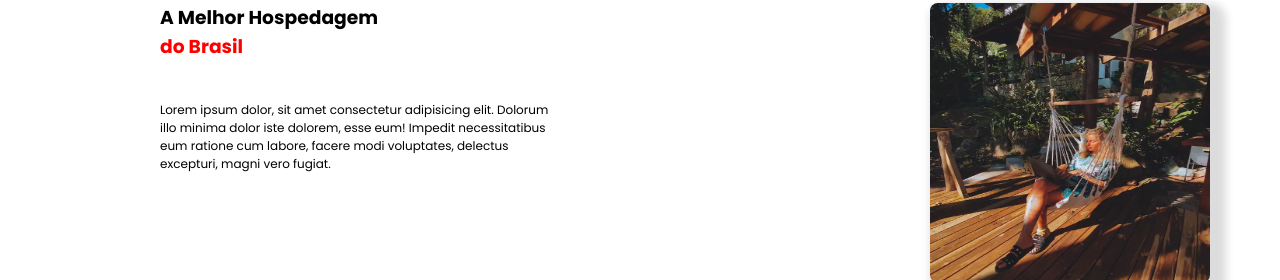
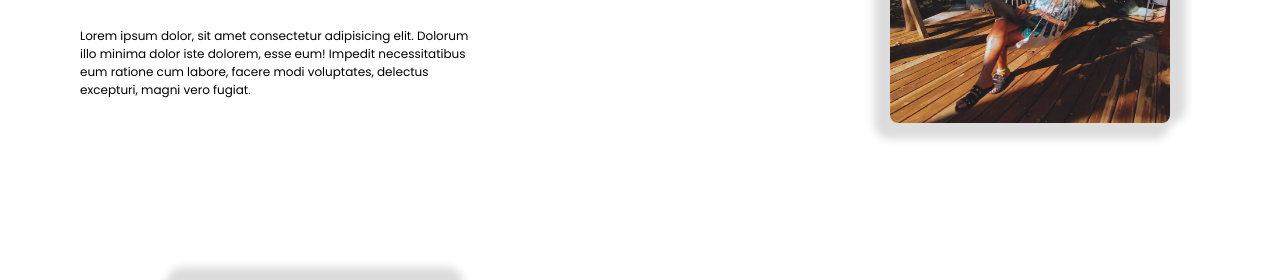
Before and after one commit to taticavalcanti22/projeto-integrador-2, a plain HTML site: page index.html in a window 1280 px wide. Shown: the part 317-597 px from the top of the page. Drawn offline with Linux system fonts and the light colour scheme.

Commit message:
melhorando o espaçamento

```diff
--- a/style.css
+++ b/style.css
@@ -5,6 +5,7 @@
     padding: 0;
     box-sizing: border-box;
     font-family: 'Poppins', sans-serif;
+
 }
 
 a {
@@ -25,6 +26,7 @@ body {
     flex-direction: column;
     justify-content: center;
     overflow-x: hidden;
+
 }
 
 header {
@@ -51,27 +53,27 @@ header {
     font-weight: bold;
 }
 
-section {
-    height: 100vh;
-}
 
-.sub-title{
-    color: red;
+.sub-title {
+    color: #FF385C;
 }
 
 .spacing {
-    margin-top: 40vh;
+    margin-top: 20vh;
 }
 
-.container{
+.container {
     display: flex;
     flex-direction: row;
     flex-wrap: wrap;
+    align-items: center;
+    justify-content: center;
 }
 
-.container-item, aside {
-    padding-left: 20vh;
+.container-item,
+aside {
     flex-grow: 1;
+    margin-left: 10vh;
 }
 
 .text-container {
@@ -79,17 +81,26 @@ section {
     flex-direction: column;
     overflow-wrap: break-word;
 }
+
 .text {
     width: 50vh;
     padding-top: 5vh;
     font-size: 1.5vh;
 }
 
+.title {
+    font-size: 4vh;
+}
+
+.sub-title {
+    font-size: 6vh;
+}
+
 .container-imagem {
     display: flex;
-    flex-direction:column;
+    flex-direction: column;
     flex-wrap: wrap;
-    justify-content:center;
+    justify-content: center;
     align-items: center;
 }
 
@@ -97,12 +108,13 @@ section {
     height: 35vh;
     width: 35vh;
     border-radius: 1vh;
-    box-shadow: 1vh 1vh 1vh 1vh gainsboro;
+    box-shadow: -1vh 1vh 1vh 1vh gainsboro, 1vh -1vh 1vh 1vh gainsboro;
+
 }
 
 .form-container {
     display: flex;
-    flex-direction:column;
+    flex-direction: column;
     flex-wrap: wrap;
     justify-content: center;
     align-items: center;
@@ -124,20 +136,21 @@ section {
     width: 50vh;
 }
 
-.footer-logo{
+.footer-logo {
     display: flex;
     margin-bottom: 5vh;
     gap: 2vh;
     align-items: center;
 }
 
-.logo-text{
+.logo-text {
     font-weight: bold;
-    color:#FF385C;
+    color: #FF385C;
 }
+
 .icons-container {
     border-radius: 0.8vh;
-    background-color:#FF385C;
+    background-color: #FF385C;
     height: 10vh;
     display: flex;
     flex-direction: column;
@@ -145,6 +158,7 @@ section {
     margin-left: 40vh;
     margin-right: 20vh;
 }
-.icones{
+
+.icones {
     margin-left: 3vh;
 }
```
